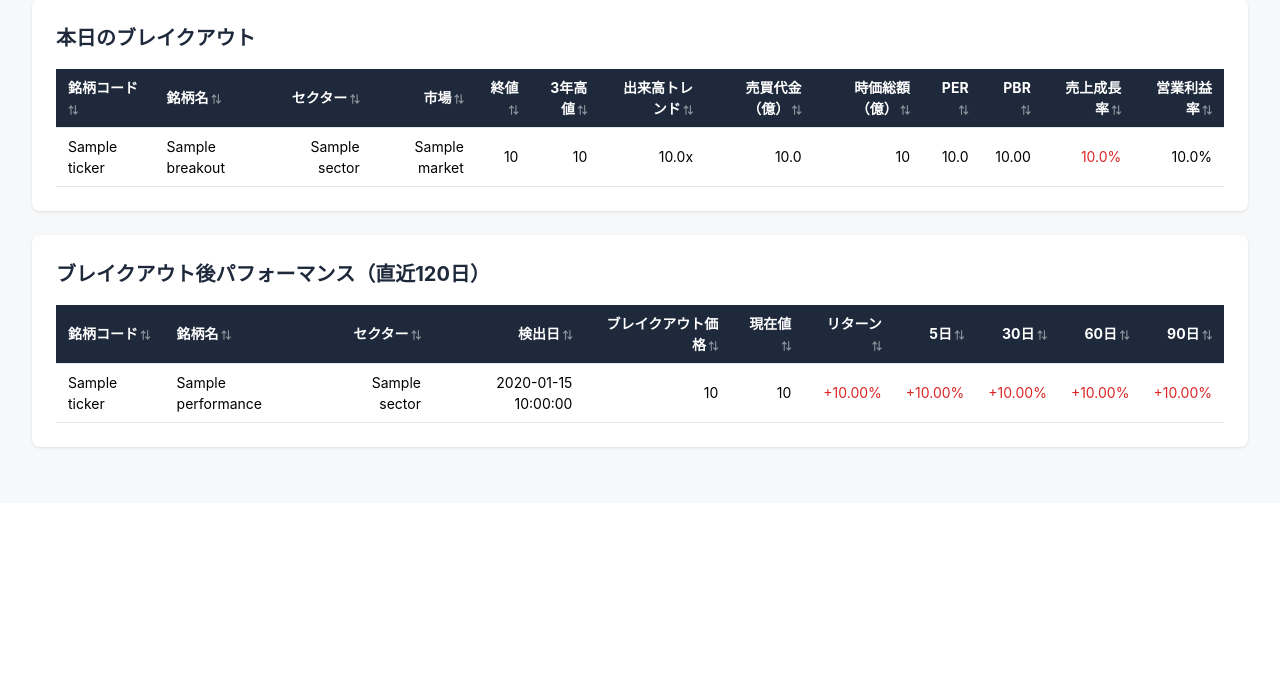
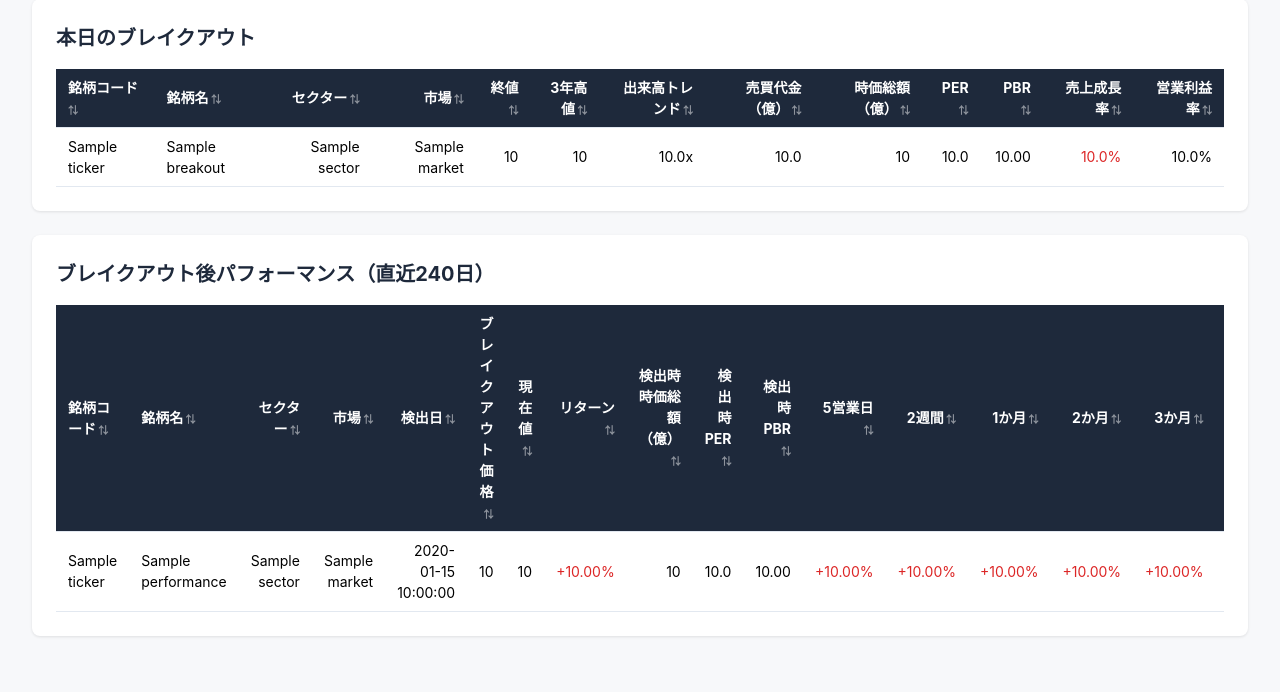
Before and after one commit to waka-aki/3-year-high-breakout, a Python web app: template templates/dashboard.html.j2 in a window 1280 px wide. Shown: the part 411-1103 px from the top of the page. Before the commit the page ends 860 px from the top, so only its background shows below. Run offline with Jinja, Linux system fonts and the light colour scheme; the template is opened without the code that fills it: most values are stand-ins (such as "Sample title", 1, 10 or a date in 2020).

Commit message:
パフォーマンス追跡を営業日固定の7区間に変更し検出時指標を追加
- TRACKING_DAYS を [5, 10, 21, 42, 63, 84, 126] 営業日に変更
- ダッシュボード表示はカレンダー表記（5営業日/2週間/1〜4か月/6か月）
- 追跡期間を 120日 → 240日 に拡張（6か月リターン算出に対応）
- パフォーマンステーブルに市場/検出時時価総額/検出時PER/検出時PBRを追加
- 検出時指標は breakout_history.csv にも保存し過去の銘柄特性を残す

Co-Authored-By: Claude Opus 4.7 <noreply@anthropic.com>

```diff
--- a/src/renderer.py
+++ b/src/renderer.py
@@ -33,9 +33,9 @@ def render_dashboard(
     else:
         breakout_records = []
 
-    # Prepare performance data (last 120 days)
+    # Prepare performance data (last 240 days)
     if not performance.empty:
-        cutoff = pd.Timestamp(datetime.now()) - pd.Timedelta(days=120)
+        cutoff = pd.Timestamp(datetime.now()) - pd.Timedelta(days=240)
         perf_recent = performance[
             pd.to_datetime(performance["breakout_date"]) >= cutoff
         ].copy()
--- a/templates/dashboard.html.j2
+++ b/templates/dashboard.html.j2
@@ -114,7 +114,7 @@
 
 <!-- Performance Tracking -->
 <div class="card">
-  <div class="section-title">ブレイクアウト後パフォーマンス（直近120日）</div>
+  <div class="section-title">ブレイクアウト後パフォーマンス（直近240日）</div>
   {% if performance|length > 0 %}
   <div class="overflow-x">
     <table id="perf-table">
@@ -123,14 +123,21 @@
           <th class="sort-arrow" data-col="0" data-type="str">銘柄コード</th>
           <th class="sort-arrow" data-col="1" data-type="str">銘柄名</th>
           <th class="sort-arrow" data-col="2" data-type="str">セクター</th>
-          <th class="sort-arrow" data-col="3" data-type="str">検出日</th>
-          <th class="sort-arrow" data-col="4" data-type="num">ブレイクアウト価格</th>
-          <th class="sort-arrow" data-col="5" data-type="num">現在値</th>
-          <th class="sort-arrow" data-col="6" data-type="num">リターン</th>
-          <th class="sort-arrow" data-col="7" data-type="num">5日</th>
-          <th class="sort-arrow" data-col="8" data-type="num">30日</th>
-          <th class="sort-arrow" data-col="9" data-type="num">60日</th>
-          <th class="sort-arrow" data-col="10" data-type="num">90日</th>
+          <th class="sort-arrow" data-col="3" data-type="str">市場</th>
+          <th class="sort-arrow" data-col="4" data-type="str">検出日</th>
+          <th class="sort-arrow" data-col="5" data-type="num">ブレイクアウト価格</th>
+          <th class="sort-arrow" data-col="6" data-type="num">現在値</th>
+          <th class="sort-arrow" data-col="7" data-type="num">リターン</th>
+          <th class="sort-arrow" data-col="8" data-type="num">検出時時価総額（億）</th>
+          <th class="sort-arrow" data-col="9" data-type="num">検出時PER</th>
+          <th class="sort-arrow" data-col="10" data-type="num">検出時PBR</th>
+          <th class="sort-arrow" data-col="11" data-type="num">5営業日</th>
+          <th class="sort-arrow" data-col="12" data-type="num">2週間</th>
+          <th class="sort-arrow" data-col="13" data-type="num">1か月</th>
+          <th class="sort-arrow" data-col="14" data-type="num">2か月</th>
+          <th class="sort-arrow" data-col="15" data-type="num">3か月</th>
+          <th class="sort-arrow" data-col="16" data-type="num">4か月</th>
+          <th class="sort-arrow" data-col="17" data-type="num">6か月</th>
         </tr>
       </thead>
       <tbody>
@@ -139,13 +146,17 @@
           <td>{{ p.ticker }}</td>
           <td>{{ p.name }}</td>
           <td>{{ p.sector if p.sector else '<span class="na">N/A</span>' }}</td>
+          <td>{{ p.market if p.market else '<span class="na">N/A</span>' }}</td>
           <td>{{ p.breakout_date }}</td>
           <td>{{ "%.0f"|format(p.breakout_price) }}</td>
           <td>{{ "%.0f"|format(p.current_price) if p.current_price == p.current_price else '<span class="na">N/A</span>' }}</td>
           <td class="{% if p.current_return is defined and p.current_return == p.current_return %}{% if p.current_return >= 0 %}positive{% else %}negative{% endif %}{% endif %}">
             {% if p.current_return is defined and p.current_return == p.current_return %}{{ "%+.2f"|format(p.current_return) }}%{% else %}<span class="na">N/A</span>{% endif %}
           </td>
-          {% for d in [5, 30, 60, 90] %}
+          <td>{% if p.market_cap is defined and p.market_cap == p.market_cap %}{{ "%.0f"|format(p.market_cap) }}{% else %}<span class="na">N/A</span>{% endif %}</td>
+          <td>{% if p.per is defined and p.per == p.per %}{{ "%.1f"|format(p.per) }}{% else %}<span class="na">N/A</span>{% endif %}</td>
+          <td>{% if p.pbr is defined and p.pbr == p.pbr %}{{ "%.2f"|format(p.pbr) }}{% else %}<span class="na">N/A</span>{% endif %}</td>
+          {% for d in [5, 10, 21, 42, 63, 84, 126] %}
           {% set ret = p['return_' ~ d ~ 'd'] %}
           <td class="{% if ret == ret %}{% if ret >= 0 %}positive{% else %}negative{% endif %}{% endif %}">
             {% if ret == ret %}{{ "%+.2f"|format(ret) }}%{% else %}<span class="na">-</span>{% endif %}
```
Also changed, not shown: src/performance_tracker.py (+14 -4 lines), README.md.
